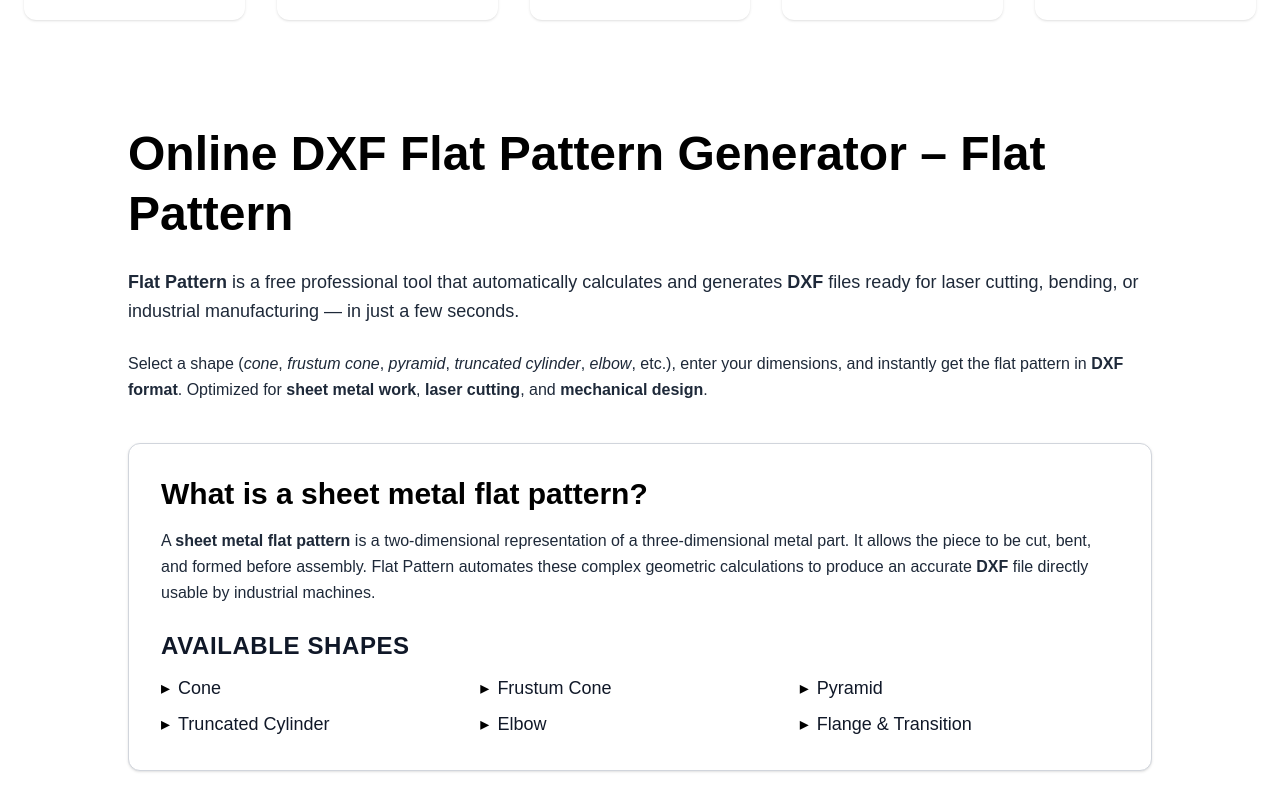
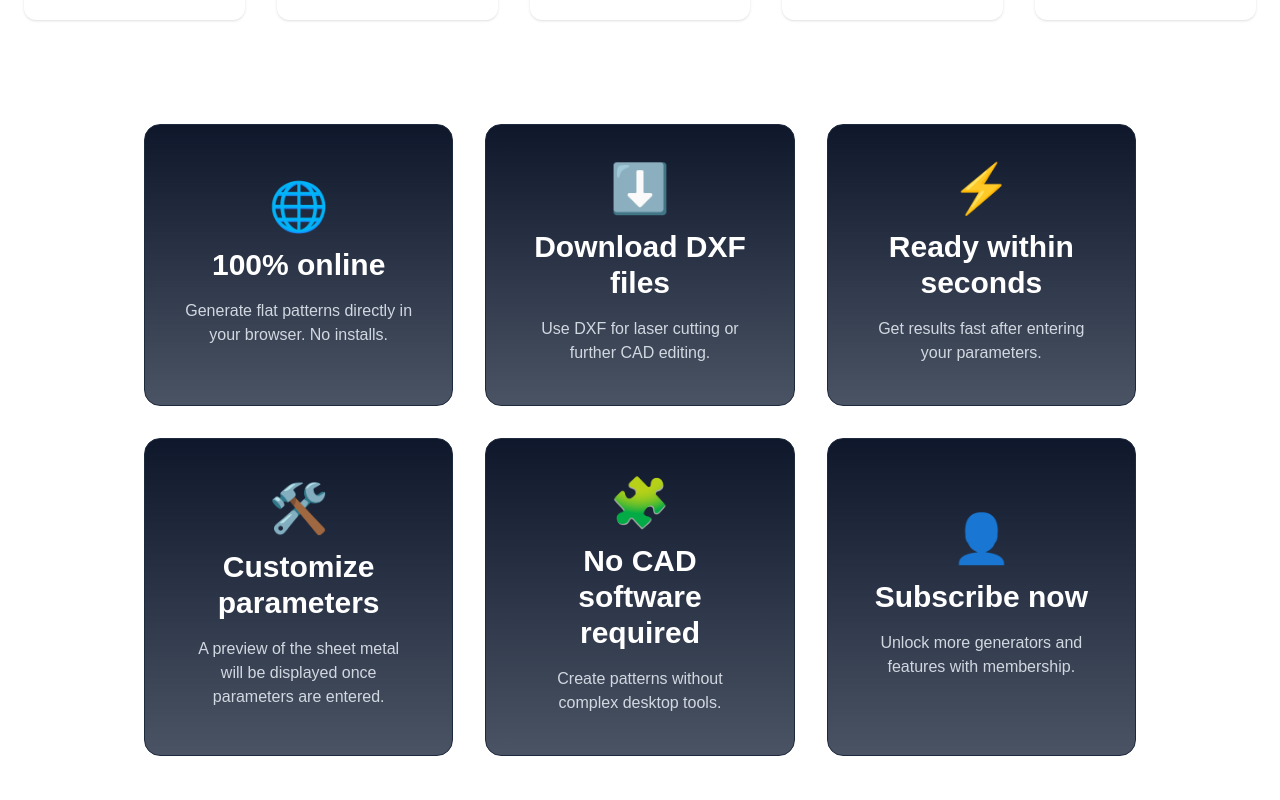
Before and after one commit to aboudeir-jojma/FlatPattern-site, a Next.js app: page / in a window 1280 px wide. Shown: the part 1420-2220 px from the top of the page. Built offline with nearby package versions, Linux system fonts and the light colour scheme.

Commit message:
home page modif

```diff
--- a/app/page.tsx
+++ b/app/page.tsx
@@ -1,9 +1,11 @@
 import ShapeList from "../components/ShapeList";
 import SeoSection from "../components/SeoSection";
+import FeaturesSection from "../components/FeaturesSection";
+import SubscribeBanner from "../components/SubscribeBanner";
 export default function HomePage() {
   return (
     <>
-    <section className="text-center py-10">
+    <section id="top" className="text-center py-10">
 <h1
   className="text-3xl font-bold mb-4 mt-15 text-black"
 >
@@ -14,10 +16,13 @@
 
       <ShapeList />
 
-        <SeoSection />
-    </section>
+    <FeaturesSection />
 
 
+        <SeoSection />
+
+    </section>
+    <SubscribeBanner />
 
 
     </>
--- /dev/null
+++ b/components/FeaturesSection.tsx
@@ -0,0 +1,40 @@
+import React from "react";
+
+export default function FeaturesSection() {
+  return (
+    <section className="w-full bg-white py-16">
+      <div className="w-4/5 mx-auto px-4 grid grid-cols-1 sm:grid-cols-2 lg:grid-cols-3 gap-8">
+        <div className="bg-gradient-to-b from-slate-900 to-slate-800/80 border border-slate-800 rounded-2xl p-10 text-center text-slate-200 flex flex-col items-center justify-center gap-4 min-h-[280px]">
+          <div className="text-5xl">🌐</div>
+          <h3 className="text-2xl md:text-3xl font-semibold text-white">100% online</h3>
+          <p className="max-w-[36ch] opacity-90">Generate flat patterns directly in your browser. No installs.</p>
+        </div>
+        <div className="bg-gradient-to-b from-slate-900 to-slate-800/80 border border-slate-800 rounded-2xl p-10 text-center text-slate-200 flex flex-col items-center justify-center gap-4 min-h-[280px]">
+          <div className="text-5xl">⬇️</div>
+          <h3 className="text-2xl md:text-3xl font-semibold text-white">Download DXF files</h3>
+          <p className="max-w-[38ch] opacity-90">Use DXF for laser cutting or further CAD editing.</p>
+        </div>
+        <div className="bg-gradient-to-b from-slate-900 to-slate-800/80 border border-slate-800 rounded-2xl p-10 text-center text-slate-200 flex flex-col items-center justify-center gap-4 min-h-[280px]">
+          <div className="text-5xl">⚡</div>
+          <h3 className="text-2xl md:text-3xl font-semibold text-white">Ready within seconds</h3>
+          <p className="max-w-[36ch] opacity-90">Get results fast after entering your parameters.</p>
+        </div>
+        <div className="bg-gradient-to-b from-slate-900 to-slate-800/80 border border-slate-800 rounded-2xl p-10 text-center text-slate-200 flex flex-col items-center justify-center gap-4 min-h-[280px]">
+          <div className="text-5xl">🛠️</div>
+          <h3 className="text-2xl md:text-3xl font-semibold text-white">Customize parameters</h3>
+          <p className="max-w-[44ch] opacity-90">A preview of the sheet metal will be displayed once parameters are entered.</p>
+        </div>
+        <div className="bg-gradient-to-b from-slate-900 to-slate-800/80 border border-slate-800 rounded-2xl p-10 text-center text-slate-200 flex flex-col items-center justify-center gap-4 min-h-[280px]">
+          <div className="text-5xl">🧩</div>
+          <h3 className="text-2xl md:text-3xl font-semibold text-white">No CAD software required</h3>
+          <p className="max-w-[38ch] opacity-90">Create patterns without complex desktop tools.</p>
+        </div>
+        <div className="bg-gradient-to-b from-slate-900 to-slate-800/80 border border-slate-800 rounded-2xl p-10 text-center text-slate-200 flex flex-col items-center justify-center gap-4 min-h-[280px]">
+          <div className="text-5xl">👤</div>
+          <h3 className="text-2xl md:text-3xl font-semibold text-white">Subscribe now</h3>
+          <p className="max-w-[44ch] opacity-90">Unlock more generators and features with membership.</p>
+        </div>
+      </div>
+    </section>
+  );
+}
--- a/components/Footer.js
+++ b/components/Footer.js
@@ -1,6 +1,6 @@
 export default function Footer() {
   return (
-    <footer className="bg-[#2E2E2E] text-white text-center py-6 ">
+    <footer className="bg-slate-900/90 border-t border-slate-800 text-white text-center py-6 ">
       <p className="text-sm">
         © {new Date().getFullYear()} Flat Pattern — All Rights Reserved
       </p>
--- a/components/Navbar.js
+++ b/components/Navbar.js
@@ -3,10 +3,10 @@
 <nav
   className="
     fixed top-0 left-0 w-full
-    bg-[#2E2E2E]
+    bg-slate-900/90 border-b border-slate-800
     text-white shadow-lg z-50
     flex justify-center items-center
-    py-4 px-6 backdrop-blur-sm border-b border-gray-500
+    py-4 px-6 backdrop-blur-sm
   "
 >
       <h1 className="
--- a/components/SeoSection.tsx
+++ b/components/SeoSection.tsx
@@ -2,7 +2,7 @@
 export default function SeoSection() {
   return (
     <section className="relative overflow-hidden bg-white text-black py-16 px-6 border-b border-gray-300">
-      <div className="max-w-5xl mx-auto text-left">
+      <div className="w-4/5 max-w-9xl mx-auto text-left">
         <h1 className="text-4xl md:text-5xl font-extrabold mb-6 leading-tight">
           Online DXF Flat Pattern Generator – Flat Pattern
         </h1>
--- /dev/null
+++ b/components/SubscribeBanner.tsx
@@ -0,0 +1,28 @@
+import React from "react";
+
+export default function SubscribeBanner() {
+  return (
+    <section
+      className="relative w-full py-20"
+      style={{ backgroundImage: "url('/view.jpg')", backgroundSize: 'cover', backgroundPosition: 'center' }}
+    >
+      {/* Overlay */}
+      <div className="absolute inset-0 bg-slate-900/60"></div>
+
+      <div className="relative w-4/5 mx-auto text-white">
+        <h2 className="text-4xl md:text-6xl font-extrabold tracking-tight mb-4">Make flat patterns in seconds</h2>
+        <div className="inline-block bg-orange-500 text-white font-semibold px-3 py-1 rounded mb-6">Sheet metal layouts . DXF export</div>
+        <p className="max-w-3xl text-lg opacity-95 mb-8">
+          Enter your dimensions, preview the technical drawing, and download a ready-to-cut DXF.
+          Choose from cones, transitions, tees, bends and more.
+        </p>
+        <a
+          href="#top"
+          className="inline-flex items-center gap-2 bg-white text-slate-900 font-semibold px-5 py-3 rounded-md hover:bg-slate-100 border border-slate-300"
+        >
+          Choose shape
+        </a>
+      </div>
+    </section>
+  );
+}
```
Also changed, not shown: public/view.jpg (added).
